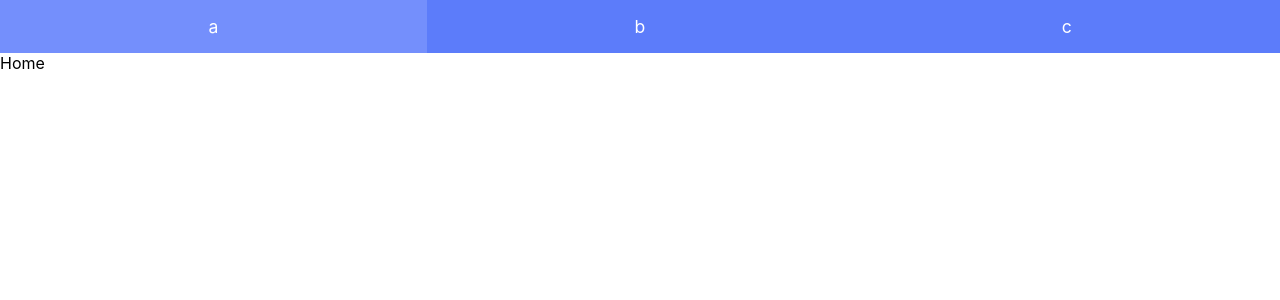
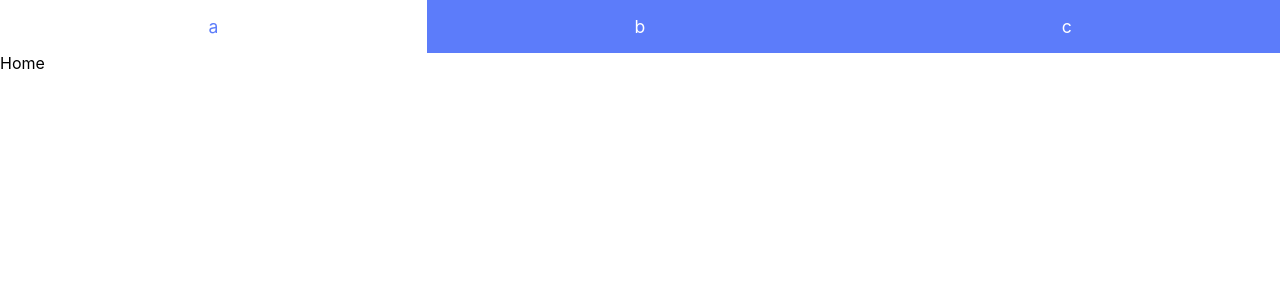
Before and after one commit to jsunwoo/react-router-tutorial, a React (Create React App) app: page / in a window 1280 px wide. Shown: the top 300 px of the page. Built offline with nearby package versions, Linux system fonts and the light colour scheme.

Commit message:
Chage Link to NavLink

```diff
--- a/src/components/Header.css
+++ b/src/components/Header.css
@@ -19,7 +19,7 @@
     background: #748ffc
 }
 
-.item:active {
+.item:active, .item.active {
     background: white;
     color: #5c7cfa
 }
--- a/src/components/Header.js
+++ b/src/components/Header.js
@@ -1,19 +1,19 @@
 import React from "react";
 import "./Header.css";
-import { Link } from "react-router-dom";
+import { NavLink } from "react-router-dom";
 
 const Header = () => {
   return (
     <div className="header">
-      <Link to="/" className="item">
+      <NavLink exact to="/" className="item">
         a
-      </Link>
-      <Link to="/about/velopert" className="item">
+      </NavLink>
+      <NavLink to="/about/velopert" className="item">
         b
-      </Link>
-      <Link to="/posts" className="item">
+      </NavLink>
+      <NavLink to="/posts" className="item">
         c
-      </Link>
+      </NavLink>
     </div>
   );
 };
```
